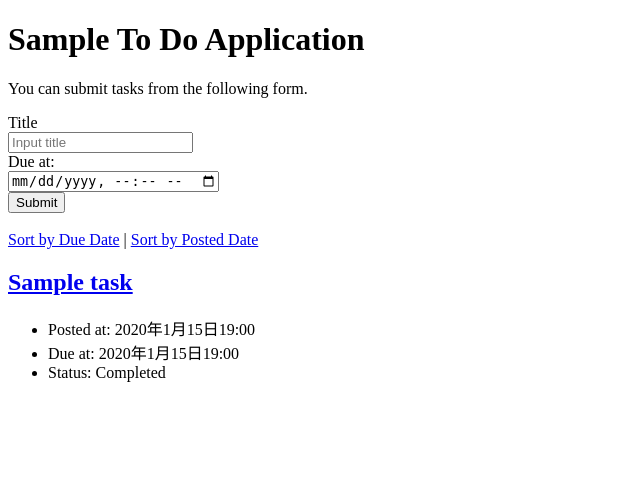
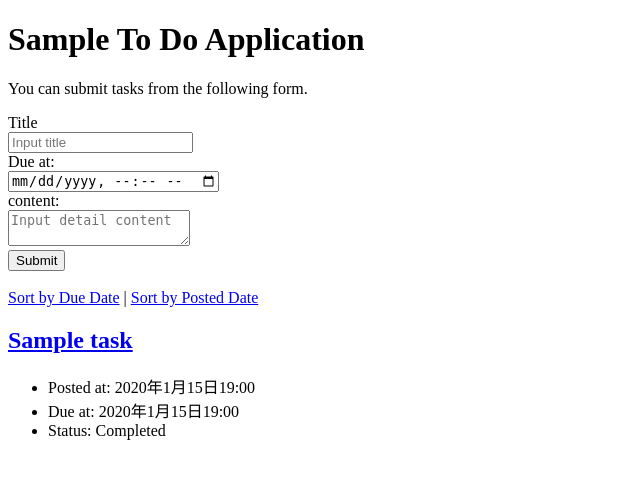
Before and after one commit to s1f102202156/django-test-exercise, a Django app: page / in a window 1280 px wide. Shown: the top 479 px of the page, without its empty margins (0-640 px from the left). Run offline with Django 4.2, Linux system fonts and the light colour scheme; tables that the repository leaves empty hold one stand-in row (values such as "Sample post").

Commit message:
詳細欄追加

```diff
--- a/todo/models.py
+++ b/todo/models.py
@@ -8,6 +8,7 @@ class Task(models.Model):
     completed = models.BooleanField(default=False)
     posted_at = models.DateTimeField(default=timezone.now)
     due_at = models.DateTimeField(null=True, blank=True)
+    detail_content = models.TextField(null=True, blank=True)
 
     def is_overdue(self, dt):
         if self.due_at is None:
--- a/todo/templates/todo/detail.html
+++ b/todo/templates/todo/detail.html
@@ -10,6 +10,7 @@
 
   <body>
     <h1>{{ task.title }}</h1>
+    <p>{{task.detail_content}}</p>
     <ul>
       <li>Posted at: {{ task.posted_at }}</li>
       {% if task.due_at %}
--- a/todo/templates/todo/index.html
+++ b/todo/templates/todo/index.html
@@ -15,11 +15,15 @@
       {% csrf_token %}
       <div>
         <label for="titleInput">Title</label><br>
-        <input id="titleInput" name="title" type="text" placeholder="Input title">
+        <input id="titleInput" name="title" placeholder="Input title">
       </div>
       <div>
         <label for="dueInput">Due at:</label><br>
         <input id="dueInput" name="due_at" type="datetime-local">
+      </div>
+      <div>
+        <label for="contentInput">content:</label><br>
+        <textarea id="contentInput" name="detail_content" type="text" placeholder="Input detail content"></textarea>
       </div>
       <div>
         <button type="submit">Submit</button>
--- a/todo/views.py
+++ b/todo/views.py
@@ -8,7 +8,7 @@ from todo.models import Task
 # Create your views here.
 def index(request):
     if request.method == "POST":
-        task = Task(title=request.POST['title'], due_at=make_aware(parse_datetime(request.POST['due_at'])))
+        task = Task(title=request.POST['title'], due_at=make_aware(parse_datetime(request.POST['due_at'])),detail_content=request.POST['detail_content'])
         task.save()
 
     if request.GET.get('order') == 'due':
```
Also changed, not shown: todo/migrations/0002_task_detail_content.py (added).
